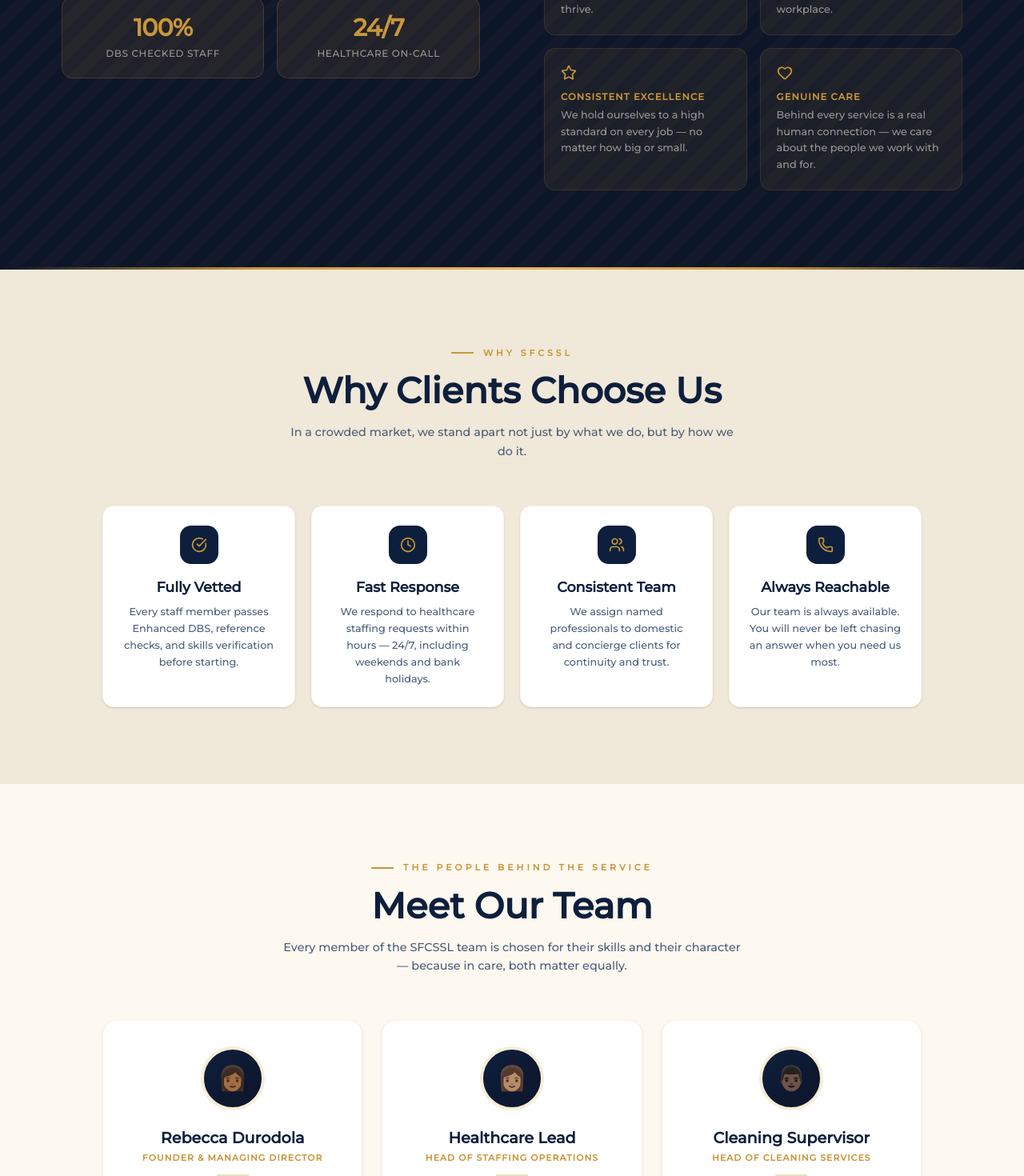
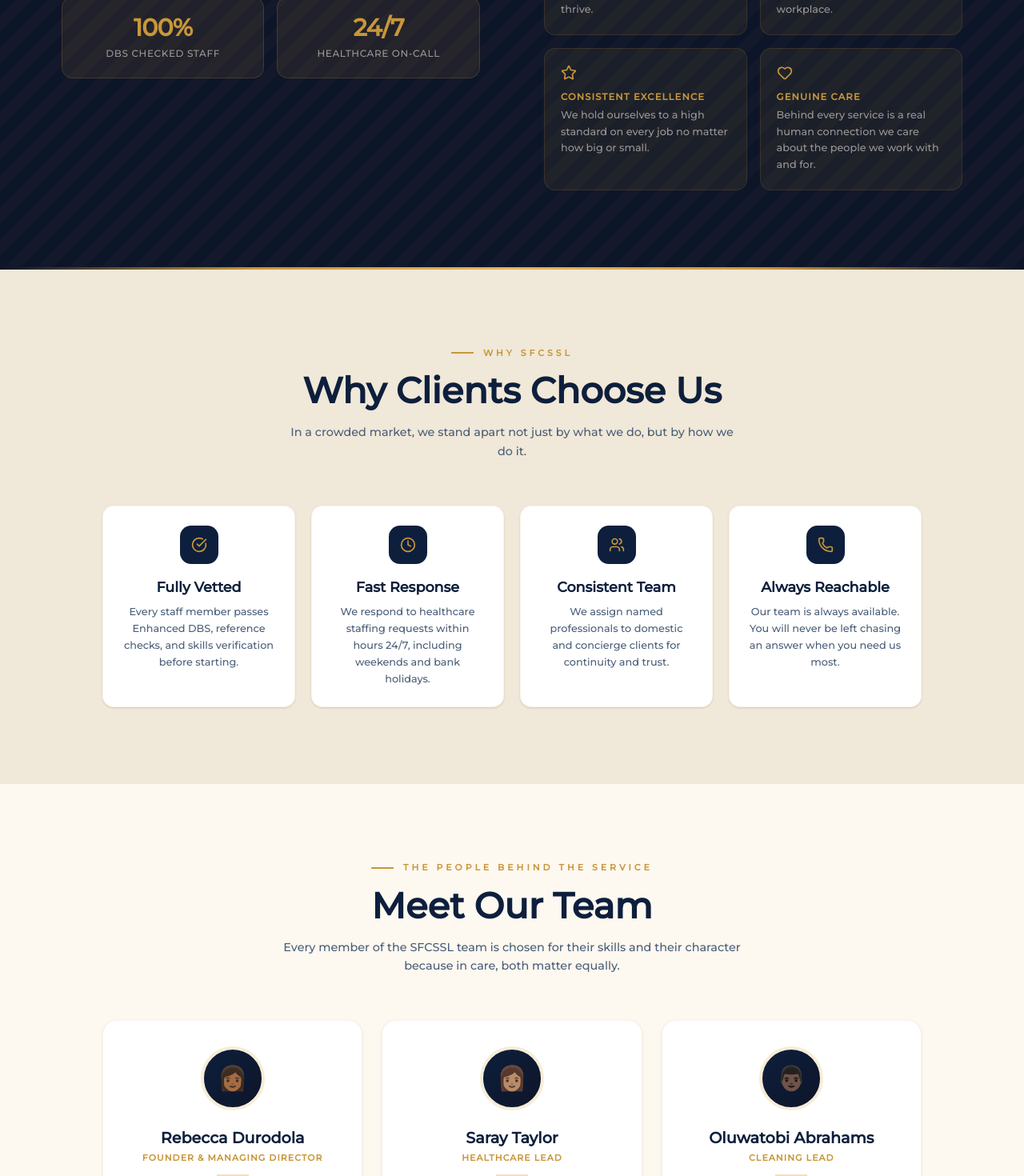
Before and after one commit to theNubiadev/sfcssl, a Next.js app: page /about-us in a window 1280 px wide. Shown: the part 920-2390 px from the top of the page at 80% size. Built offline with nearby package versions, Linux system fonts and the light colour scheme.

Commit message:
style: Refine descriptions for clarity and update team member details in About page

```diff
--- a/app/about-us/page.tsx
+++ b/app/about-us/page.tsx
@@ -58,12 +58,12 @@ const VALUES: Value[] = [
   {
     icon: Star,
     title: "Consistent Excellence",
-    description: "We hold ourselves to a high standard on every job — no matter how big or small.",
+    description: "We hold ourselves to a high standard on every job no matter how big or small.",
   },
   {
     icon: Heart,
     title: "Genuine Care",
-    description: "Behind every service is a real human connection — we care about the people we work with and for.",
+    description: "Behind every service is a real human connection we care about the people we work with and for.",
   },
 ];
 
@@ -76,14 +76,14 @@ const TEAM: TeamMember[] = [
   },
   {
     emoji: "👩🏽",
-    name: "Healthcare Lead",
-    role: "Head of Staffing Operations",
+    name: "Saray Taylor",
+    role: "Healthcare Lead",
     bio: "Overseeing all healthcare placements, our staffing lead ensures every professional we place meets the highest compliance and character standards.",
   },
   {
     emoji: "👨🏿",
-    name: "Cleaning Supervisor",
-    role: "Head of Cleaning Services",
+    name: "Oluwatobi Abrahams",
+    role: "Cleaning Lead",
     bio: "With years of experience in domestic and commercial environments, our cleaning lead guarantees consistency and quality across every contract.",
   },
 ];
@@ -134,7 +134,7 @@ export default function About() {
               {/* Quote */}
               <p className="font-mont text-[1.3rem] italic text-[#fdf8f0] leading-[1.75] mb-6 relative">
                 "I started this company because I believe everyone deserves to
-                live and work in a clean, safe, and well-supported environment —
+                live and work in a clean, safe, and well-supported environment
                 and that the people who make that possible should be treated
                 with the highest professional standards."
               </p>
@@ -188,7 +188,7 @@ export default function About() {
               out of a deep passion for people and community. Having seen
               first-hand how much a clean, safe, and well-supported environment
               can transform a person's quality of life, Rebecca set out to build
-              a company that would make that difference — professionally,
+              a company that would make that difference professionally,
               reliably, and with genuine heart.
             </p>
             <p className="text-[0.92rem] font-mont text-[#fdf8f0]/70 leading-[1.95]">
@@ -257,7 +257,7 @@ export default function About() {
         <div className="grid sm:grid-cols-2 lg:grid-cols-4 gap-5 max-w-5xl mx-auto">
           {[
             { icon: CheckCircle, label: "Fully Vetted", desc: "Every staff member passes Enhanced DBS, reference checks, and skills verification before starting." },
-            { icon: Clock,       label: "Fast Response", desc: "We respond to healthcare staffing requests within hours — 24/7, including weekends and bank holidays." },
+            { icon: Clock,       label: "Fast Response", desc: "We respond to healthcare staffing requests within hours 24/7, including weekends and bank holidays." },
             { icon: Users,       label: "Consistent Team", desc: "We assign named professionals to domestic and concierge clients for continuity and trust." },
             { icon: Phone,       label: "Always Reachable", desc: "Our team is always available. You will never be left chasing an answer when you need us most." },
           ].map(({ icon: Icon, label, desc }, i) => (
@@ -289,7 +289,7 @@ export default function About() {
             Meet Our Team
           </h2>
           <p className="text-[0.9rem] font-mont text-[#4a5e78] leading-relaxed max-w-xl mx-auto mt-3 font-light">
-            Every member of the SFCSSL team is chosen for their skills and their character — because in care, both matter equally.
+            Every member of the SFCSSL team is chosen for their skills and their character because in care, both matter equally.
           </p>
         </div>
 
@@ -317,7 +317,7 @@ export default function About() {
         </div>
       </section>
 
-        {/* ── GALLERY ──────────────────────────────────────────────────────── */}
+        {/* ── GALLERY  */}
       <section className="px-[6%] py-24 bg-[#f0e8d8]">
         <div className="text-center mb-14">
           <div className="flex items-center justify-center gap-3 mb-3">
@@ -331,7 +331,7 @@ export default function About() {
           </h2>
 
           <p className="text-[0.9rem] font-mont text-[#4a5e78] leading-relaxed max-w-xl mx-auto mt-3 font-light">
-            Every day our team shows up — in homes, workplaces, and care settings across Greater Manchester — ready to make a real difference.
+            Every day our team shows up in homes, workplaces, and care settings across Greater Manchester, ready to make a real difference.
           </p>
         </div>
 
@@ -396,8 +396,8 @@ export default function About() {
           {/* Bottom-right small */}
           <div className="relative rounded-2xl overflow-hidden group aspect-video md:aspect-auto">
             <img
-              src="/ca.jpeg"
-              alt="Our team in Greater Manchester"
+              src="/errands.jpeg"
+              alt="Errands"
               className="w-full h-full object-cover transition-transform duration-700 group-hover:scale-105"
             />
             <div className="absolute inset-0 bg-linear-to-t from-[#081529]/60 via-transparent to-transparent opacity-0 group-hover:opacity-100 transition-opacity duration-400" />
@@ -424,14 +424,14 @@ export default function About() {
             Ready to Work With Us?
           </h2>
           <p className="text-[0.95rem] font-mont text-[#fdf8f0]/65 leading-relaxed mb-8 font-light">
-            Whether you are a business, a care facility, or a family — we would love to hear from you. All enquiries are answered within 24 hours.
+            Whether you are a business, a care facility, or a family we would love to hear from you. All enquiries are answered within 24 hours.
           </p>
         <div className="flex justify-center gap-4 flex-wrap">
             <a
               href="tel:01619711824"
               className="inline-flex font-mont items-center gap-2 bg-sub text-[#081529] px-8 py-4 rounded-md font-semibold text-[0.85rem] hover:bg-[#e2b660] transition"
             >
-              <Phone />Call 0161 971 1824
+              <Phone />Call 07361897965
             </a>
 
             <a
```
